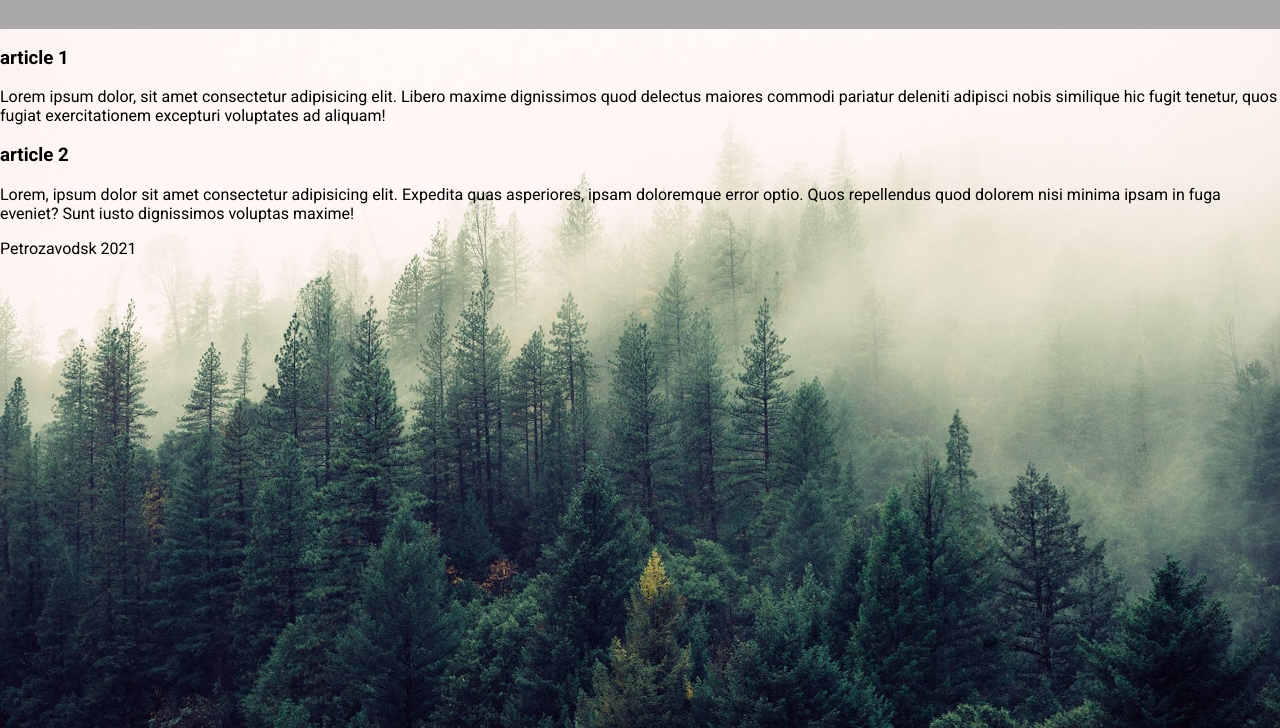
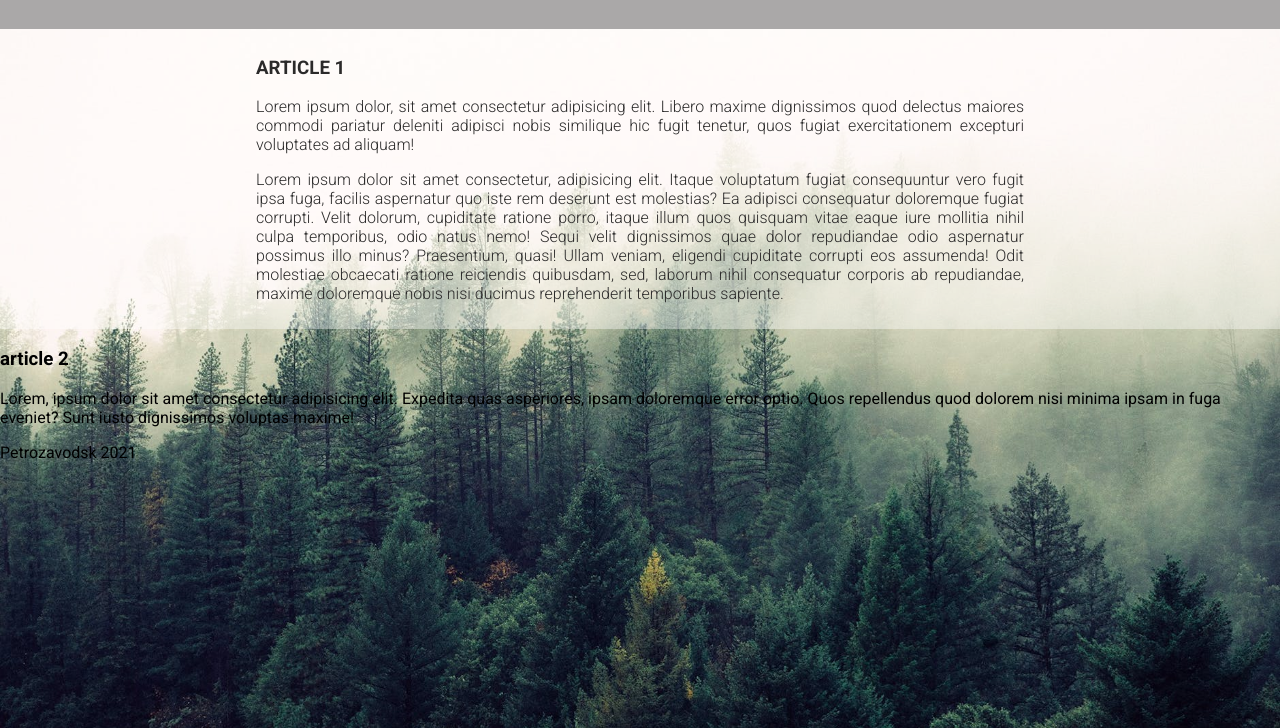
Before and after one commit to nikaklepinina/lesson-8-git-tryout, a plain HTML site: page index.html in a window 1280 px wide. Shown: the part 72-800 px from the top of the page. Drawn offline with Linux system fonts and the light colour scheme.

Commit message:
changed index and style

```diff
--- a/index.html
+++ b/index.html
@@ -16,6 +16,9 @@
             <article class="one">
                 <h3>article 1</h3>
                 <p>Lorem ipsum dolor, sit amet consectetur adipisicing elit. Libero maxime dignissimos quod delectus maiores commodi pariatur deleniti adipisci nobis similique hic fugit tenetur, quos fugiat exercitationem excepturi voluptates ad aliquam!</p>
+                <p>Lorem ipsum dolor sit amet consectetur, adipisicing elit. Itaque voluptatum fugiat consequuntur vero fugit ipsa fuga, facilis aspernatur quo iste rem deserunt est molestias? Ea adipisci consequatur doloremque fugiat corrupti.
+                Velit dolorum, cupiditate ratione porro, itaque illum quos quisquam vitae eaque iure mollitia nihil culpa temporibus, odio natus nemo! Sequi velit dignissimos quae dolor repudiandae odio aspernatur possimus illo minus?
+                Praesentium, quasi! Ullam veniam, eligendi cupiditate corrupti eos assumenda! Odit molestiae obcaecati ratione reiciendis quibusdam, sed, laborum nihil consequatur corporis ab repudiandae, maxime doloremque nobis nisi ducimus reprehenderit temporibus sapiente.</p>
             </article>
         </section>
         <section>
--- a/style.css
+++ b/style.css
@@ -7,6 +7,7 @@ body {
     background-image: url(img/forest.jpeg);
     background-size: cover;
     background-repeat: no-repeat;
+    background-attachment: fixed;
     }
     header {
         display: block;
@@ -23,3 +24,13 @@ body {
     main {
         padding-top: 100px;
     }
+    .one {
+        padding: 10px 20%;
+        background-color: rgba(255, 255, 255, 0.4);
+        text-align: justify;
+        font-weight: 300;
+        color: rgb(43, 42, 42);
+    }
+    .one>h3 {
+        text-transform: uppercase;
+    }
```
